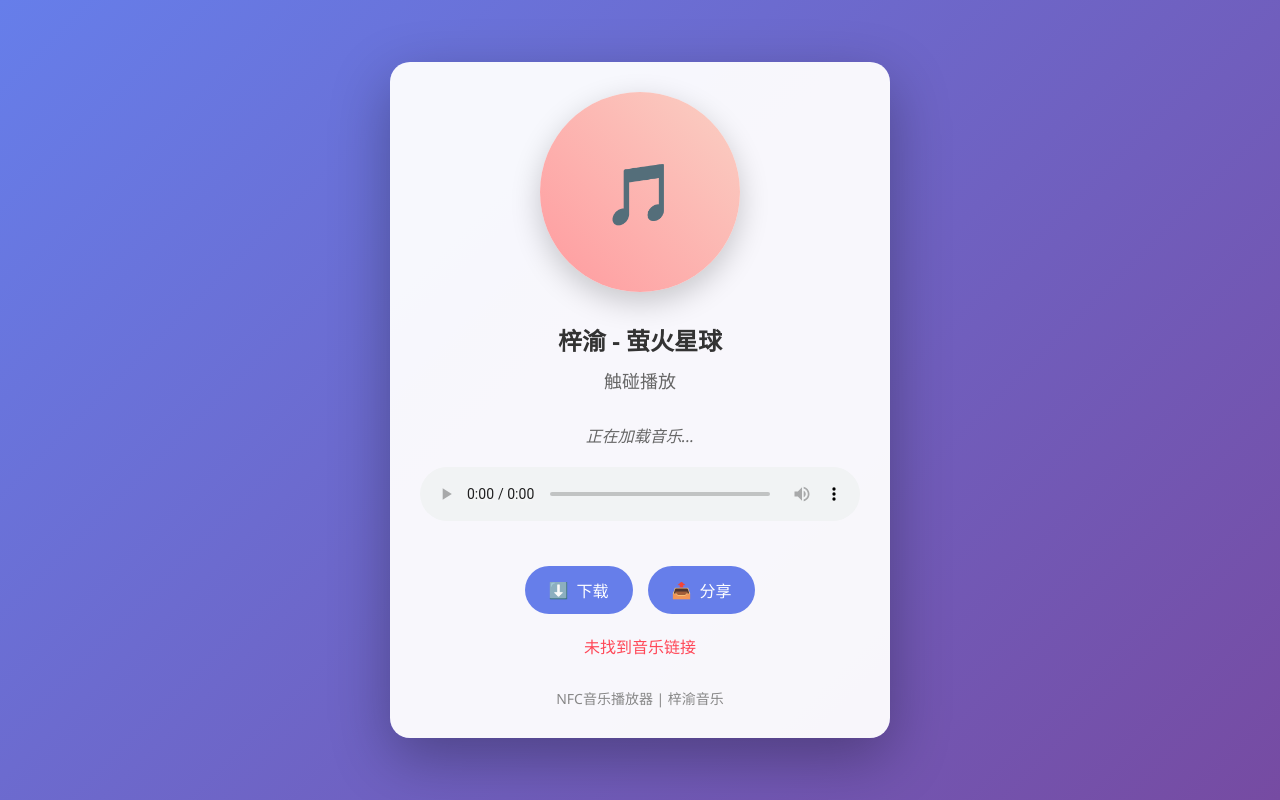
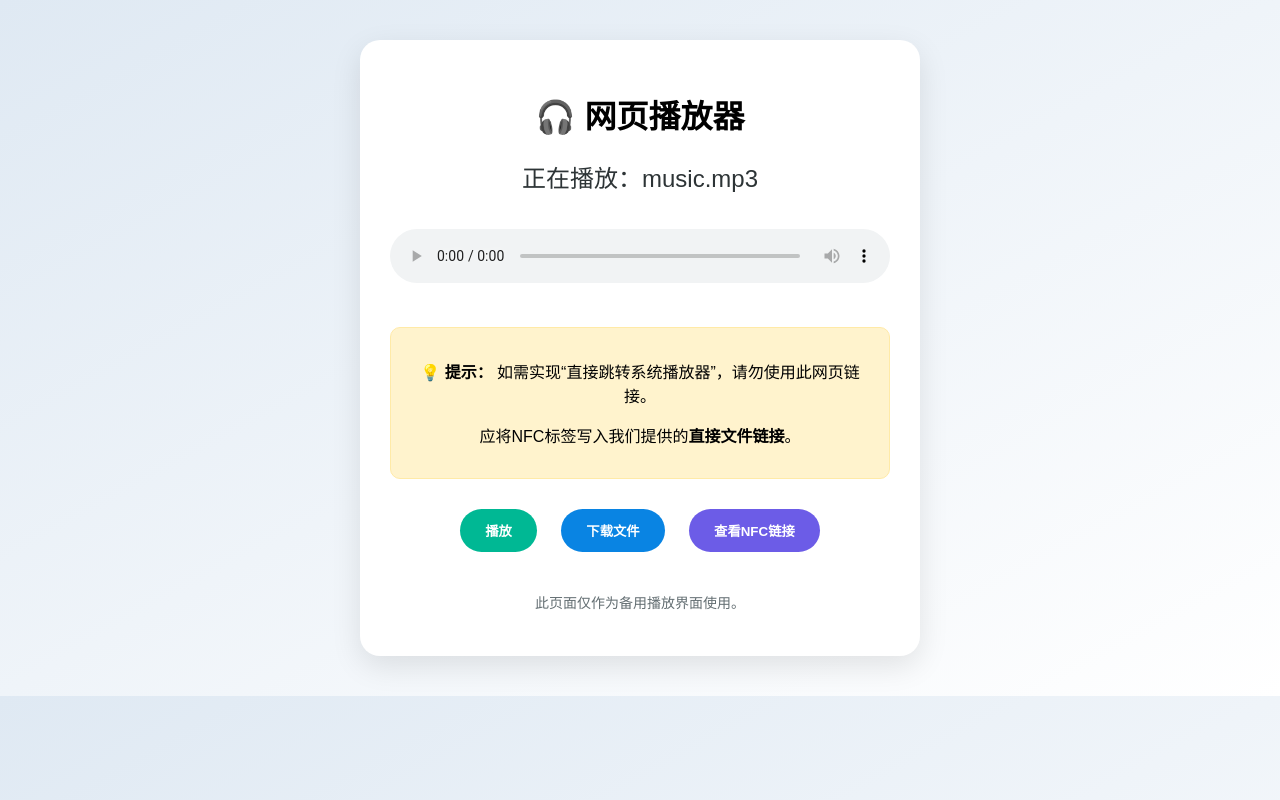
Before and after one commit to linzilin678/ziyu-music, a plain HTML site: page player.html in a window 1280 px wide. Drawn offline with Linux system fonts and the light colour scheme.

Commit message:
Update player.html

```diff
--- a/player.html
+++ b/player.html
@@ -3,213 +3,62 @@
 <head>
     <meta charset="UTF-8">
     <meta name="viewport" content="width=device-width, initial-scale=1.0">
-    <title>梓渝音乐播放器</title>
+    <title>梓渝音乐 - 网页播放器</title>
     <style>
-        * { margin: 0; padding: 0; box-sizing: border-box; }
-        body {
-            font-family: 'Segoe UI', Tahoma, Geneva, Verdana, sans-serif;
-            background: linear-gradient(135deg, #667eea 0%, #764ba2 100%);
-            min-height: 100vh;
-            display: flex;
-            justify-content: center;
-            align-items: center;
-            padding: 20px;
-        }
-        .player-container {
-            background: rgba(255, 255, 255, 0.95);
-            border-radius: 20px;
-            padding: 30px;
-            width: 100%;
-            max-width: 500px;
-            box-shadow: 0 20px 60px rgba(0,0,0,0.3);
-            text-align: center;
-        }
-        .album-art {
-            width: 200px;
-            height: 200px;
-            background: linear-gradient(45deg, #ff9a9e, #fad0c4);
-            border-radius: 50%;
-            margin: 0 auto 30px;
-            display: flex;
-            align-items: center;
-            justify-content: center;
-            font-size: 60px;
-            color: white;
-            box-shadow: 0 10px 30px rgba(0,0,0,0.2);
-        }
-        .song-info {
-            margin-bottom: 30px;
-        }
-        .song-title {
-            font-size: 24px;
-            font-weight: bold;
-            color: #333;
-            margin-bottom: 10px;
-        }
-        .song-artist {
-            color: #666;
-            font-size: 18px;
-        }
-        audio {
-            width: 100%;
-            margin: 20px 0;
-            outline: none;
-        }
-        .controls {
-            display: flex;
-            justify-content: center;
-            gap: 15px;
-            margin-top: 20px;
-        }
-        .btn {
-            background: #667eea;
-            color: white;
-            border: none;
-            padding: 12px 24px;
-            border-radius: 50px;
-            font-size: 16px;
-            cursor: pointer;
-            display: flex;
-            align-items: center;
-            gap: 8px;
-            transition: all 0.3s;
-        }
-        .btn:hover {
-            background: #764ba2;
-            transform: translateY(-2px);
-        }
-        .loading {
-            color: #666;
-            font-style: italic;
-        }
-        .error {
-            color: #ff4757;
-            margin-top: 20px;
-        }
+        body { font-family: Arial; margin: 20px; background: linear-gradient(to bottom right, #dfe9f3, white); }
+        .player-card { max-width: 500px; margin: 40px auto; background: white; padding: 30px; border-radius: 20px; box-shadow: 0 10px 30px rgba(0,0,0,0.1); text-align: center; }
+        .song-title { color: #2d3436; font-size: 24px; margin: 15px 0; }
+        .direct-hint { background: #fff3cd; border: 1px solid #ffeaa7; padding: 15px; border-radius: 10px; margin: 20px 0; }
+        .btn { padding: 12px 25px; margin: 10px; border: none; border-radius: 50px; font-weight: bold; cursor: pointer; transition: 0.3s; }
+        .btn-play { background: #00b894; color: white; }
+        .btn-download { background: #0984e3; color: white; }
+        .btn-nfc { background: #6c5ce7; color: white; }
+        .btn:hover { transform: scale(1.05); }
     </style>
 </head>
 <body>
-    <div class="player-container">
-        <div class="album-art">🎵</div>
-        <div class="song-info">
-            <div class="song-title" id="songTitle">梓渝 - 萤火星球</div>
-            <div class="song-artist" id="songArtist">触碰播放</div>
+    <div class="player-card">
+        <h1>🎧 网页播放器</h1>
+        <p class="song-title">正在播放：music.mp3</p>
+
+        <audio id="audioElement" controls style="width:100%; margin:20px 0;"></audio>
+
+        <div class="direct-hint">
+            <p><strong>💡 提示：</strong> 如需实现“直接跳转系统播放器”，请勿使用此网页链接。</p>
+            <p>应将NFC标签写入我们提供的<strong>直接文件链接</strong>。</p>
         </div>
 
-        <div class="loading" id="loadingText">正在加载音乐...</div>
-
-        <audio id="audioPlayer" controls>
-            您的浏览器不支持音频播放
-        </audio>
-
-        <div class="controls">
-            <button class="btn" id="downloadBtn">
-                <span>⬇️</span> 下载
-            </button>
-            <button class="btn" onclick="shareMusic()">
-                <span>📤</span> 分享
-            </button>
+        <div>
+            <button class="btn btn-play" onclick="playMusic()">播放</button>
+            <button class="btn btn-download" onclick="downloadMusic()">下载文件</button>
+            <a href="index.html"><button class="btn btn-nfc">查看NFC链接</button></a>
         </div>
 
-        <div class="error" id="errorMsg"></div>
-
-        <div style="margin-top: 30px; color: #888; font-size: 14px;">
-            NFC音乐播放器 | 梓渝音乐
+        <div style="margin-top: 30px; font-size: 14px; color: #636e72;">
+            <p>此页面仅作为备用播放界面使用。</p>
         </div>
     </div>
 
     <script>
-        // 获取URL参数
-        function getUrlParameter(name) {
-            const urlParams = new URLSearchParams(window.location.search);
-            return urlParams.get(name);
+        const musicUrl = "https://cdn.jsdelivr.net/gh/linzilin678/ziyu-music/main/music.mp3";
+        const audio = document.getElementById('audioElement');
+        audio.src = musicUrl;
+
+        function playMusic() {
+            audio.play().catch(e => alert("播放失败，请与页面交互后重试（如先点击页面空白处）。"));
         }
 
-        // 提取文件名
-        function getFileName(url) {
-            try {
-                const decodedUrl = decodeURIComponent(url);
-                const pathParts = decodedUrl.split('/');
-                const fileName = pathParts[pathParts.length - 1];
-                return fileName.replace('.mp3', '').replace(/[+\-]/g, ' ');
-            } catch (e) {
-                return '未知歌曲';
-            }
+        function downloadMusic() {
+            const link = document.createElement('a');
+            link.href = musicUrl;
+            link.download = '梓渝音乐.mp3';
+            document.body.appendChild(link);
+            link.click();
+            document.body.removeChild(link);
         }
 
-        // 初始化播放器
-        async function initPlayer() {
-            try {
-                const musicUrl = getUrlParameter('url');
-
-                if (!musicUrl) {
-                    showError('未找到音乐链接');
-                    return;
-                }
-
-                // 设置歌曲信息
-                const fileName = getFileName(musicUrl);
-                document.getElementById('songTitle').textContent = fileName;
-
-                // 设置音频播放器
-                const audioPlayer = document.getElementById('audioPlayer');
-                audioPlayer.src = musicUrl;
-
-                // 设置下载按钮
-                const downloadBtn = document.getElementById('downloadBtn');
-                downloadBtn.onclick = () => {
-                    const a = document.createElement('a');
-                    a.href = musicUrl;
-                    a.download = fileName + '.mp3';
-                    document.body.appendChild(a);
-                    a.click();
-                    document.body.removeChild(a);
-                };
-
-                // 尝试自动播放
-                setTimeout(() => {
-                    audioPlayer.play().catch(e => {
-                        console.log('自动播放被阻止，需要用户交互');
-                    });
-                }, 500);
-
-                // 隐藏加载提示
-                document.getElementById('loadingText').style.display = 'none';
-
-            } catch (error) {
-                showError('播放器初始化失败: ' + error.message);
-            }
-        }
-
-        // 分享功能
-        async function shareMusic() {
-            const shareData = {
-                title: document.getElementById('songTitle').textContent,
-                text: '分享一首好听的音乐',
-                url: window.location.href
-            };
-
-            if (navigator.share) {
-                try {
-                    await navigator.share(shareData);
-                } catch (err) {
-                    console.log('分享取消:', err);
-                }
-            } else {
-                // 复制链接到剪贴板
-                navigator.clipboard.writeText(window.location.href)
-                    .then(() => alert('链接已复制到剪贴板！'))
-                    .catch(() => prompt('请手动复制链接:', window.location.href));
-            }
-        }
-
-        // 显示错误
-        function showError(message) {
-            document.getElementById('errorMsg').textContent = message;
-        }
-
-        // 页面加载完成
-        document.addEventListener('DOMContentLoaded', initPlayer);
+        audio.oncanplay = () => console.log("音乐已加载");
+        audio.onerror = () => alert("音乐加载出错，请检查文件名或网络。");
     </script>
 </body>
 </html>
```
